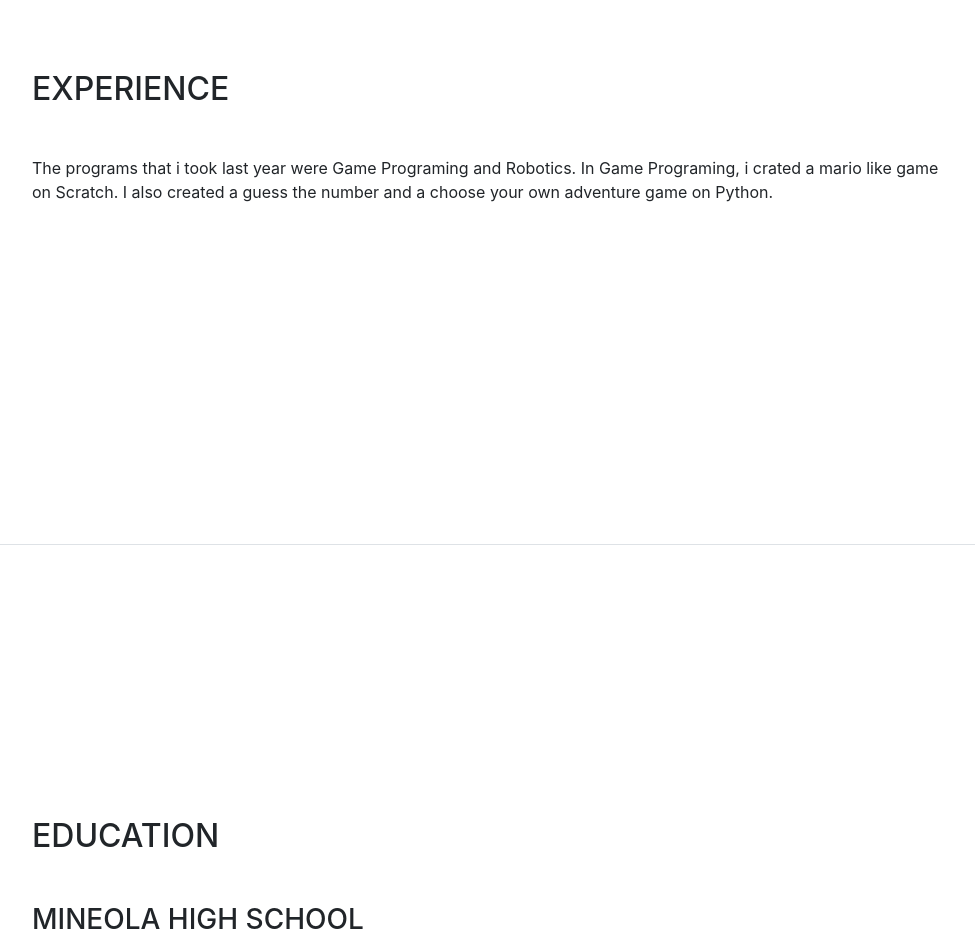
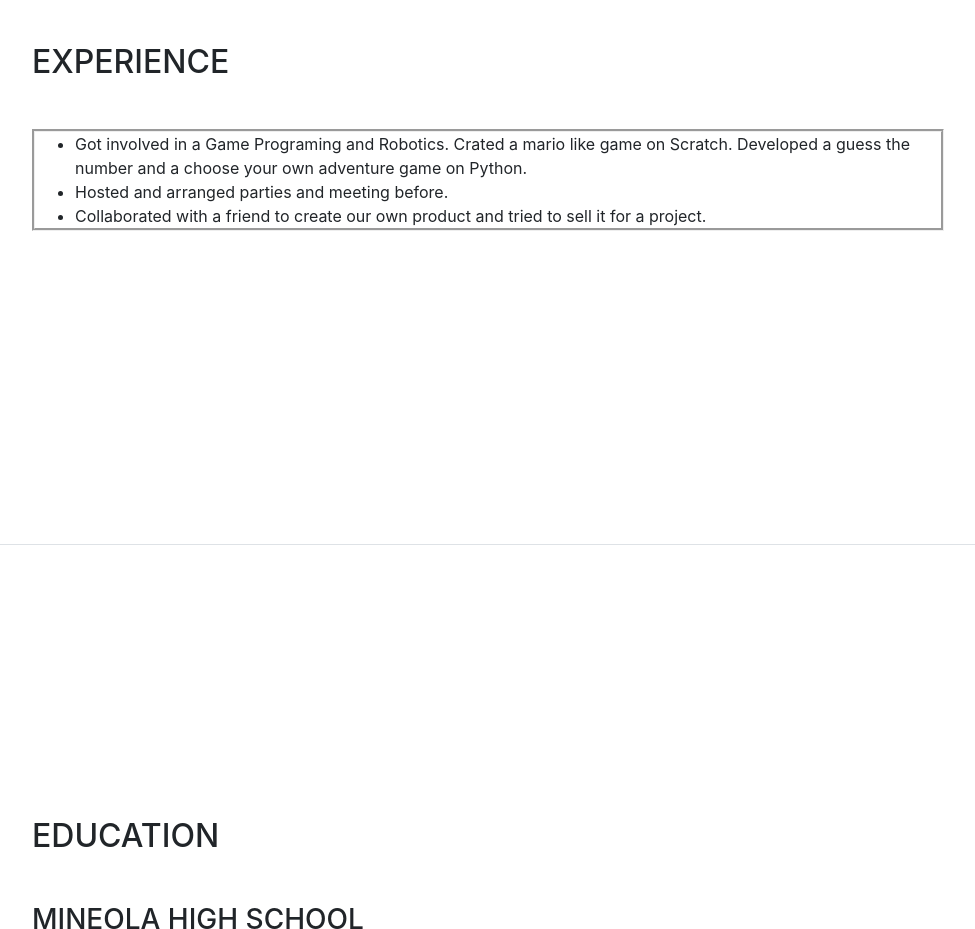
Before and after one commit to agoncalves19/agoncalves19.github.io, a website with bundled scripts: page index.html in a window 1280 px wide. Shown: the part 2740-3669 px from the top of the page, without its empty margins (288-1263 px from the left). Built offline with nearby package versions, Linux system fonts and the light colour scheme; a web font is replaced by a local one.

Commit message:
update resume

```diff
--- a/index.html
+++ b/index.html
@@ -27,13 +27,10 @@
     background-color: lightblue;
     }
 
-    #botton{
-
-    background-color: blue;
-
+    .groove {
+      border-style: groove;
 
     }
-
 
 </style>
   </head>
@@ -186,10 +183,12 @@
       <section class="resume-section p-3 p-lg-5 d-flex flex-column" id="Experience">
         <div class="my-auto">
           <h2 class="mb-5">Experience</h2>
-          <p>The programs that i took last year were Game Programing and Robotics. In Game Programing, i crated
-             a mario like game on Scratch. I also created a guess the number and a choose your own adventure game
-             on Python.</p>
-          <p class="mb-0"></p>
+           <ul class="groove">
+              <li>Got involved in a Game Programing and Robotics. Crated a mario like game on Scratch.
+                  Developed a guess the number and a choose your own adventure game on Python.</li>
+              <li>Hosted and arranged parties and meeting before.</li>
+              <li>Collaborated with a friend to create our own product and tried to sell it for a project.</li>
+           </ul>
         </div>
       </section>
 
```
